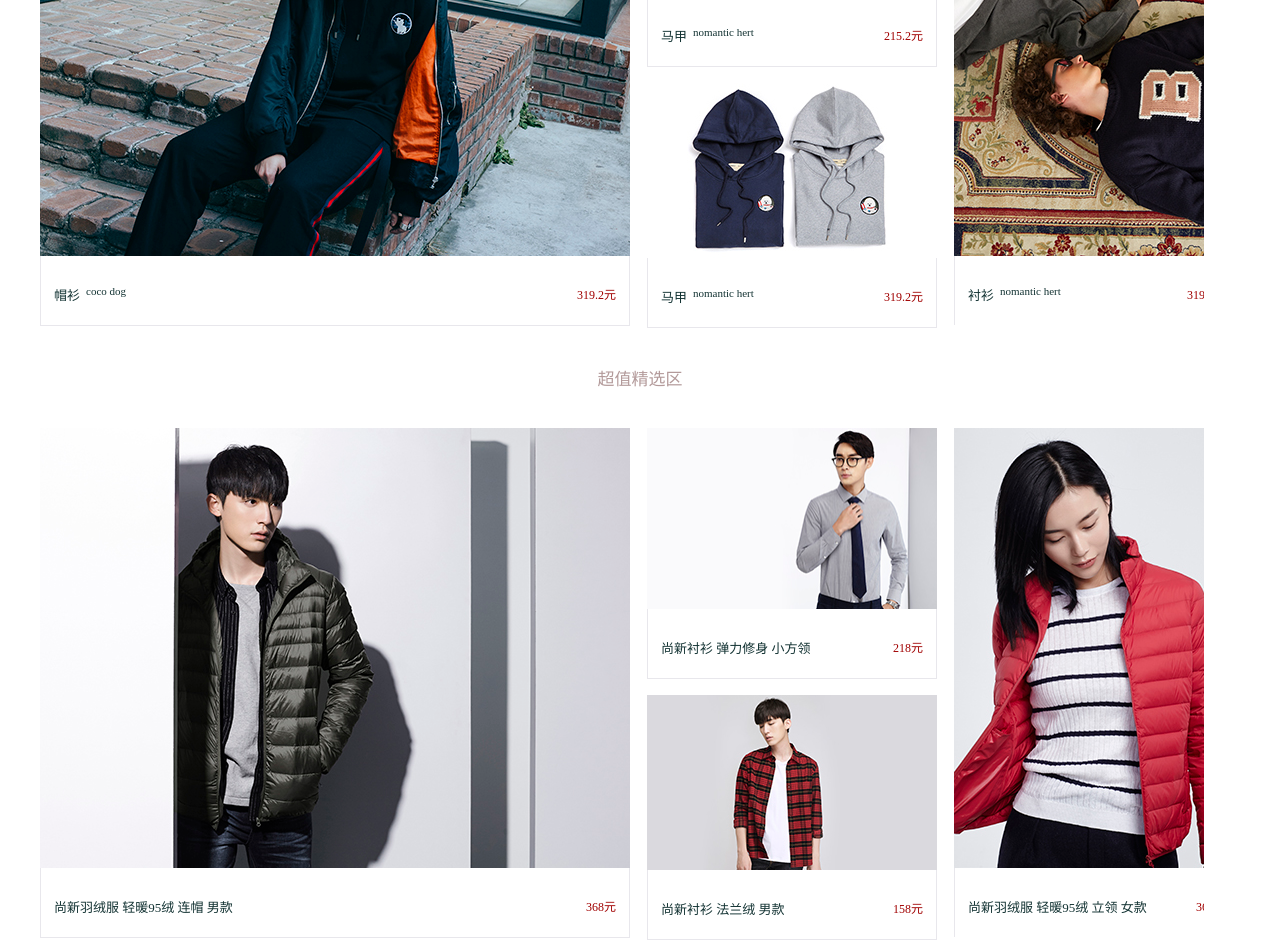
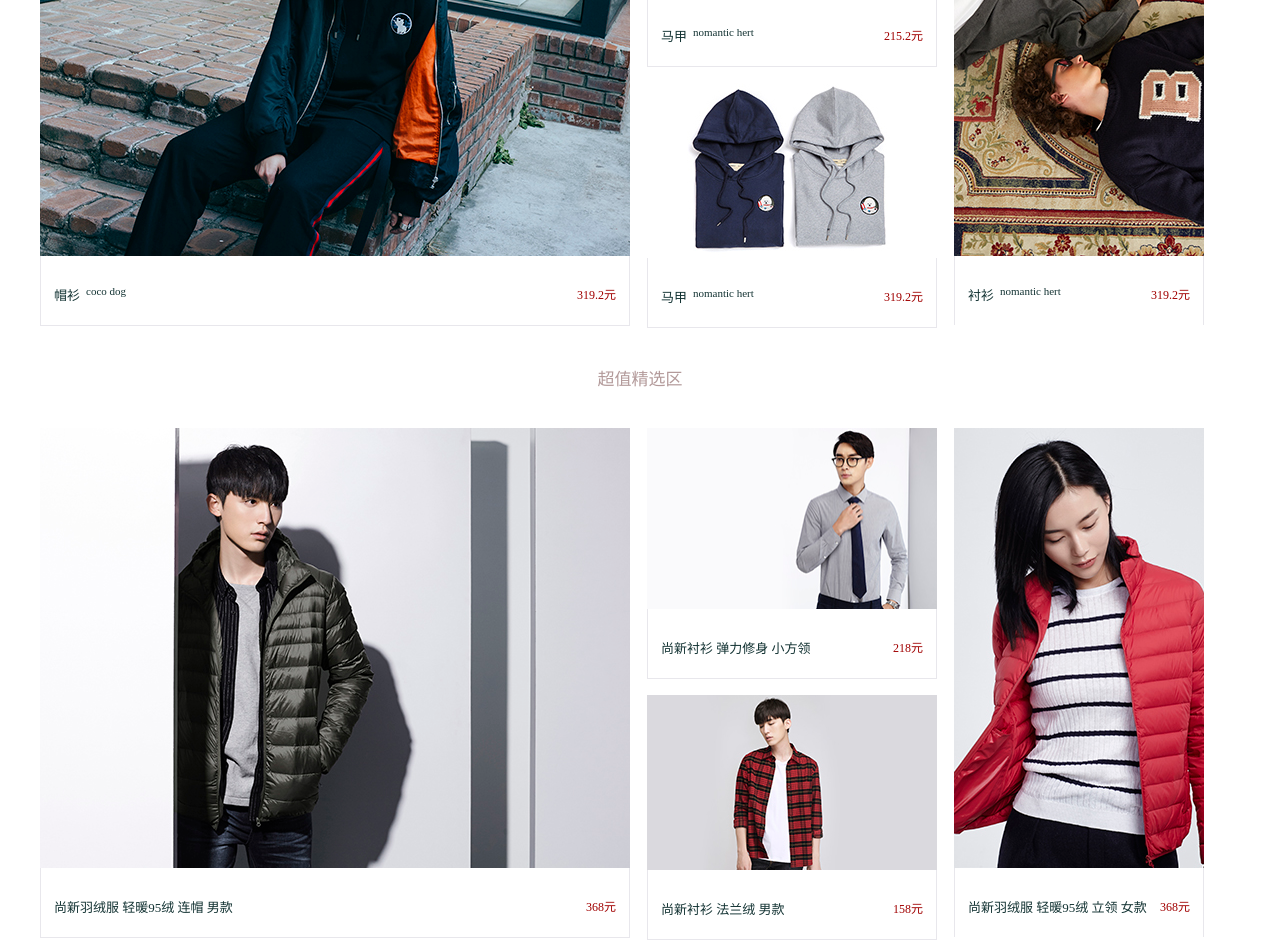
Before and after one commit to lkmjkm/lkmjkm.github.io, a plain HTML site: page index.html in a window 1280 px wide. Shown: the part 5950-6893 px from the top of the page. Drawn offline with Linux system fonts and the light colour scheme.

Commit message:
Update index.css

```diff
--- a/CSS/index.css
+++ b/CSS/index.css
@@ -539,7 +539,7 @@ img{
 	display:block;
 }
 .wenzidikuang1{
-	width: 284px;
+	width: 248px;
 	height: 69px;
 	background: white;
 	border-right: 1px solid #e8e7ec;
```
